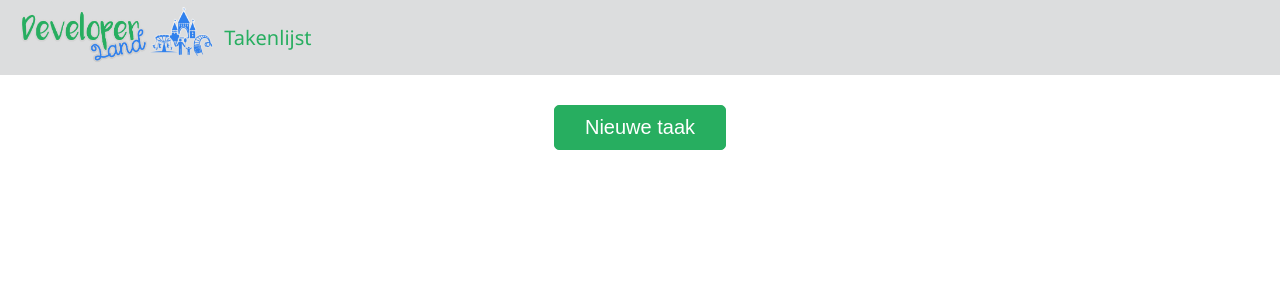
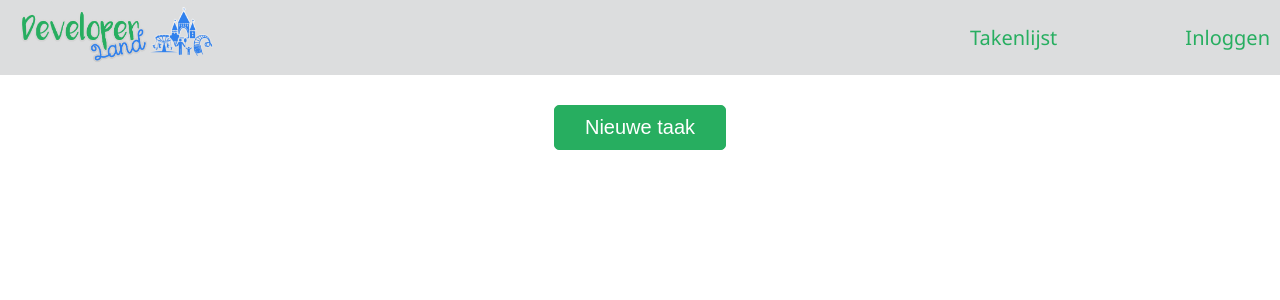
Before and after one commit to JoostHeijmans139/B3-Takenlijst, a PHP site: page /delta/tasks/index.php in a window 1280 px wide. Shown: the top 300 px of the page. Run offline with PHP 8.4, Linux system fonts and the light colour scheme.

Commit message:
Header takenlijst pagina gefixt

```diff
--- a/tasks/header.php
+++ b/tasks/header.php
@@ -3,8 +3,13 @@
         <nav>
             <div class="headerLeftContent">
                 <img src="../public_html/img/logo-big-v4.png" alt="developer land" class="headerLogo">
-                <a href="">Takenlijst</a>
             </div>
+
+            <div class="headerRightContent">
+                <a href="index.php">Takenlijst</a>
+                <a href="../login.php">Inloggen</a>
+            </div>
+
         </nav>
     </div>
 </header>
```
